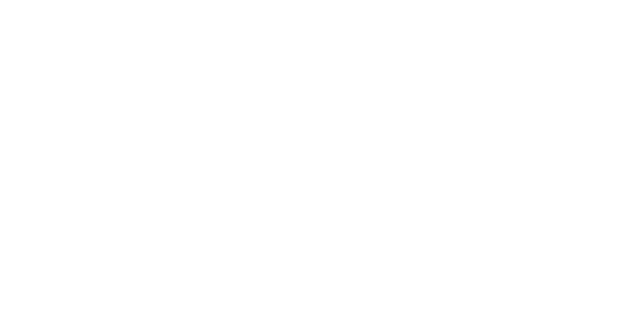
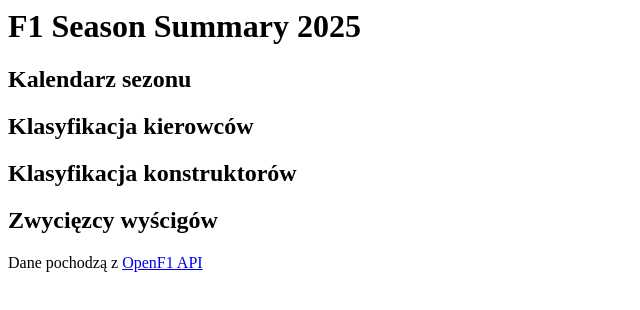
Before and after one commit to GabrielSolarz/ProjektPAW, a plain HTML site: page index.html in a window 1280 px wide. Shown: the whole page, without its empty margins (0-640 px from the left). Drawn offline with Linux system fonts and the light colour scheme.

Commit message:
Comm2_SzkieletHtml

```diff
--- a/index.html
+++ b/index.html
@@ -1,11 +1,58 @@
-<html>
+<html lang="pl">
   <head>
+    <meta charset="UTF-8">
+    <meta name="viewport" content="width=device-width, initial-scale=1.0">
     <title>F1Results</title>
     <link rel="stylesheet" href="style.css">
 
   </head>
   <body>
+    <header>
+      <h1>F1 Season Summary 2025</h1>
+    </header>
 
+    <main>
+
+
+      <section id="calendar">
+        <h2>Kalendarz sezonu</h2>
+        <div id="races">
+
+        </div>
+      </section>
+
+
+      <section id="drivers">
+        <h2>Klasyfikacja kierowców</h2>
+        <div id="drivers-standings">
+
+        </div>
+      </section>
+
+
+      <section id="teams">
+        <h2>Klasyfikacja konstruktorów</h2>
+        <div id="teams-standings">
+        </div>
+      </section>
+      <section id="winners">
+        <h2>Zwycięzcy wyścigów</h2>
+        <div id="winners-list">
+
+        </div>
+      </section>
+
+    </main>
+    <footer>
+      <p>
+        Dane pochodzą z
+        <a href="https://openf1.org" target="_blank" rel="noopener noreferrer">
+          OpenF1 API
+        </a>
+      </p>
+    </footer>
+
+  <script href="script.js"></script>
 
   </body>
 
```
